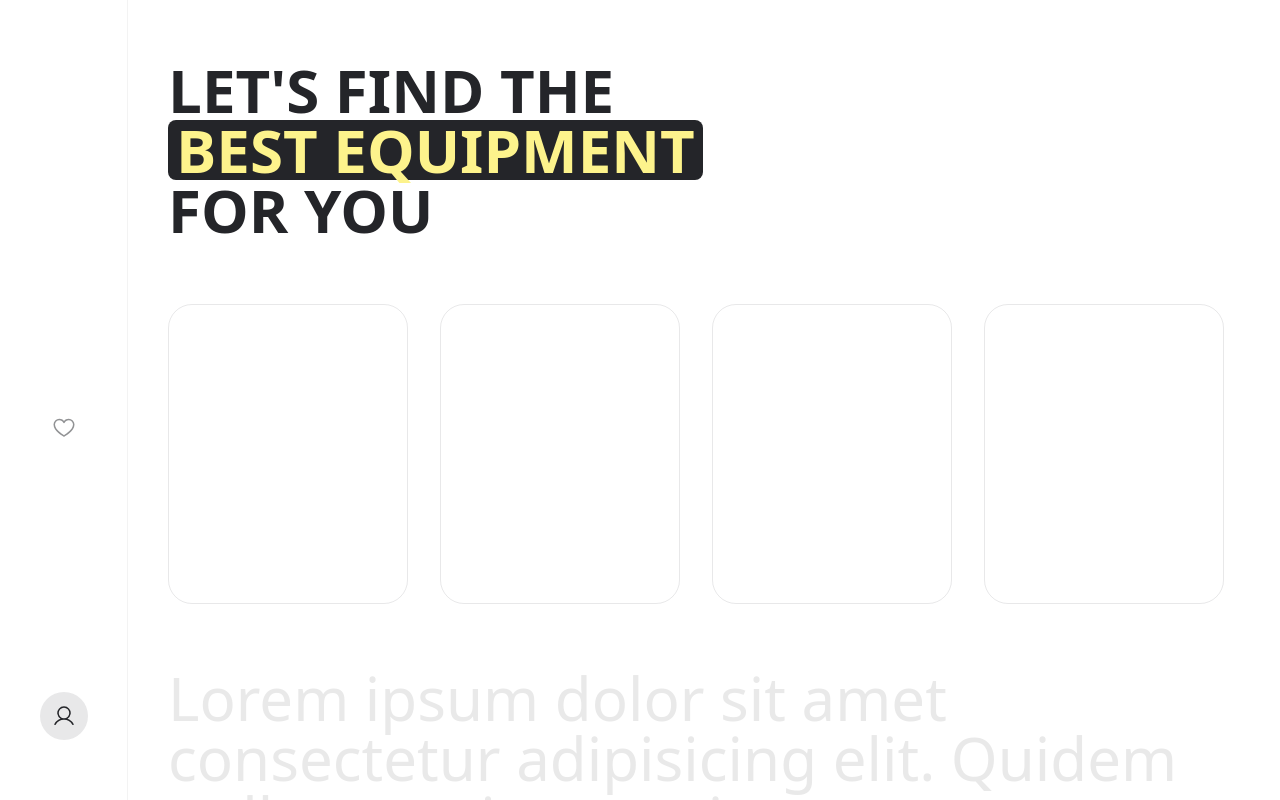
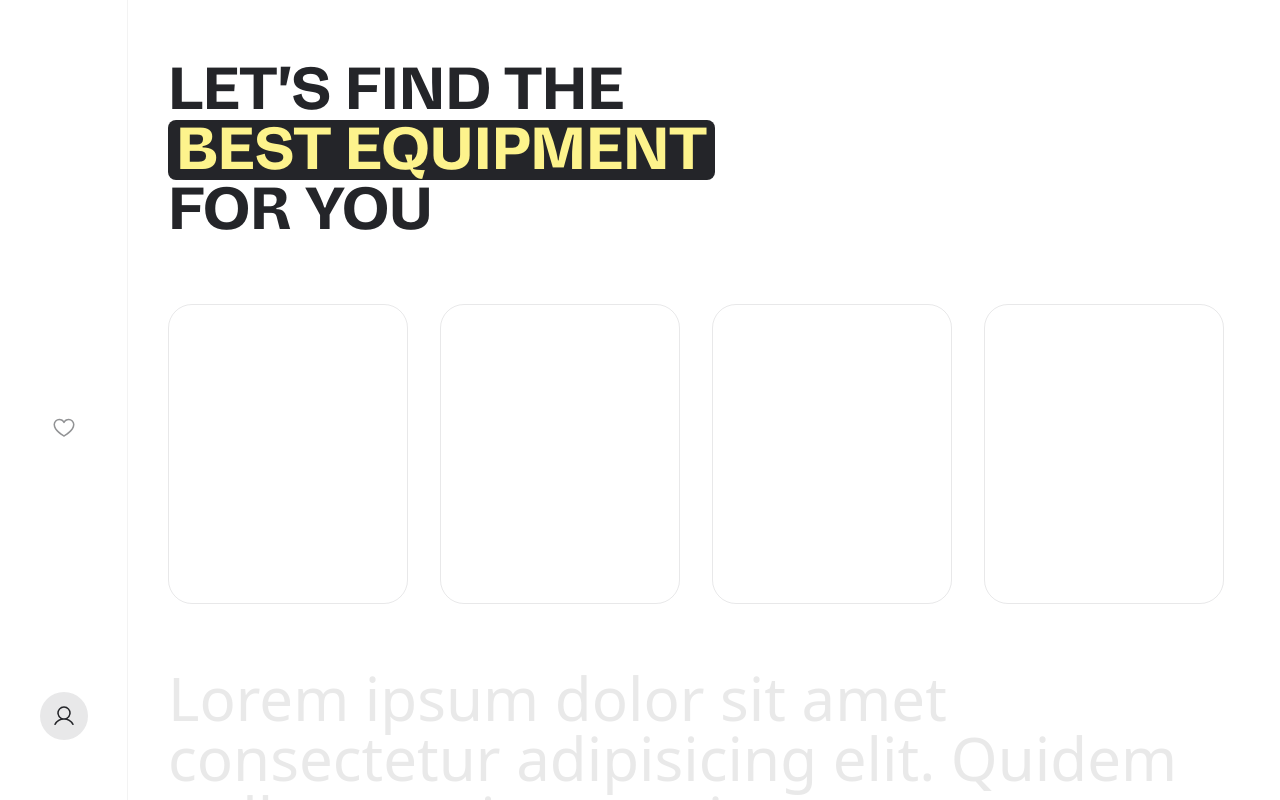
Before and after one commit to favourwright/mums-store-react, a React (Vite) app: page / in a window 1280 px wide. Built offline with nearby package versions, Linux system fonts and the light colour scheme; some icons are missing.

Commit message:
fix: custom fonts

```diff
--- a/src/assets/css/index.css
+++ b/src/assets/css/index.css
@@ -15,42 +15,40 @@
   font-style: normal;
   font-weight: 900;
   font-display: swap;
-  src: url('assets/font/vastago_grotesk/VastagoGrotesk-Black.otf') format('opentype');
+  src: url('../font/vastago_grotesk/VastagoGrotesk-Black.otf') format('opentype');
 }
 @font-face {
   font-family: 'vastago';
   font-style: normal;
   font-weight: 700;
   font-display: swap;
-  src: url('assets/font/vastago_grotesk/VastagoGrotesk-Bold.otf') format('opentype');
+  src: url('../font/vastago_grotesk/VastagoGrotesk-Bold.otf') format('opentype');
 }
 @font-face {
   font-family: 'vastago';
   font-style: normal;
   font-weight: 600;
   font-display: swap;
-  src: url('assets/font/vastago_grotesk/VastagoGrotesk-SemiBold.otf') format('opentype');
+  src: url('../font/vastago_grotesk/VastagoGrotesk-SemiBold.otf') format('opentype');
 }
 @font-face {
   font-family: 'vastago';
   font-style: normal;
   font-weight: 500;
   font-display: swap;
-  src: url('assets/font/vastago_grotesk/VastagoGrotesk-Medium.otf') format('opentype');
+  src: url('../font/vastago_grotesk/VastagoGrotesk-Medium.otf') format('opentype');
 }
 @font-face {
   font-family: 'vastago';
   font-style: normal;
   font-weight: 400;
   font-display: swap;
-  src: url('assets/font/vastago_grotesk/VastagoGrotesk-Regular.otf') format('opentype');
+  src: url('../font/vastago_grotesk/VastagoGrotesk-Regular.otf') format('opentype');
 }
 @font-face {
   font-family: 'vastago';
   font-style: normal;
   font-weight: 100;
   font-display: swap;
-  src: url('assets/font/vastago_grotesk/VastagoGrotesk-Thin.otf') format('opentype');
+  src: url('../font/vastago_grotesk/VastagoGrotesk-Thin.otf') format('opentype');
 }
-
-.vastago, .vastago *{ font-family: 'vastago'; }
--- a/src/pages/Home.tsx
+++ b/src/pages/Home.tsx
@@ -5,7 +5,7 @@ const Home = () => {
   return (
     <div className='w-full py-layout px-10'>
       <div className=''>
-        <h1 className='text-6xl font-bold inline-flex flex-col'>
+        <h1 className='text-6xl font-bold inline-flex flex-col font-vastago'>
           <span>LET'S FIND THE</span>
           <span className='bg-secondary dark:bg-primary text-primary dark:text-secondary rounded-lg px-2'>BEST EQUIPMENT</span>
           <span>FOR YOU</span>
```
